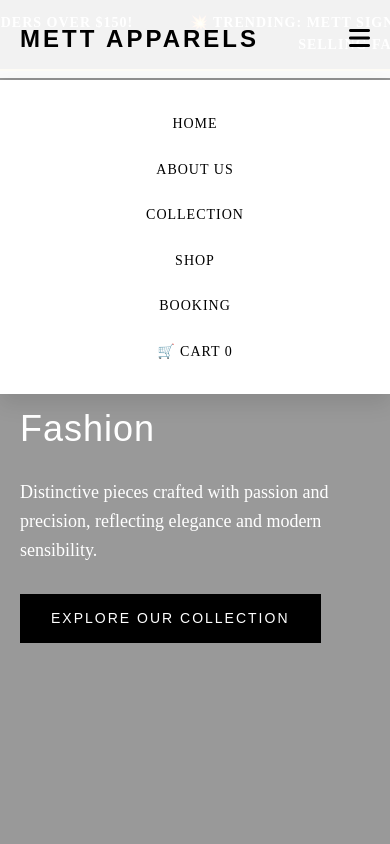
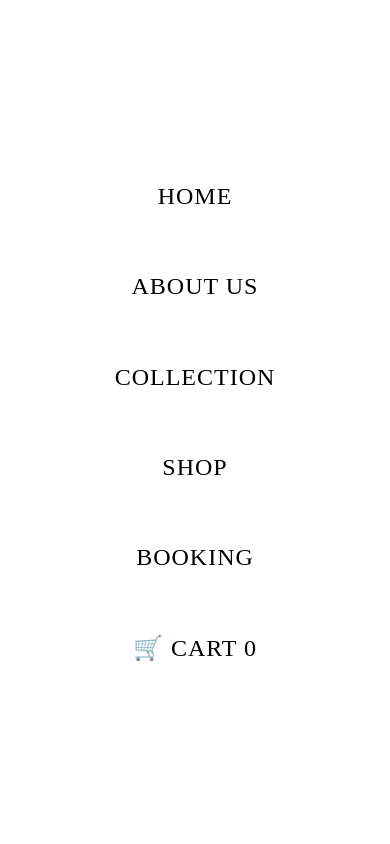
Before and after one commit to Chris-procoder/MettA-pparels, a website: page index.html in a window 390 px wide. Both pictures are taken after a click on the button 359 px from the left and 39 px from the top of the page. Shown: the top 844 px of the page. Drawn offline with Linux system fonts and the light colour scheme.

Commit message:
Update index.html

```diff
--- a/index.html
+++ b/index.html
@@ -873,23 +873,46 @@
 }
 <head>
   <style>
+    .hamburger {
+      display: none;
+      background: none;
+      border: none;
+      font-size: 2rem;
+      position: absolute;
+      top: 20px;
+      right: 20px;
+      z-index: 1100;
+    }
+
     #menu {
       display: flex;
       flex-direction: row;
       gap: 1rem;
+      list-style: none;
+      margin: 0;
+      padding: 1rem;
     }
 
-    .hamburger {
-      display: none;
-      background: none;
-      border: none;
-      font-size: 1.5rem;
+    #menu li a {
+      text-decoration: none;
+      color: black;
+      font-size: 1rem;
     }
 
     @media (max-width: 768px) {
       #menu {
         display: none;
         flex-direction: column;
+        justify-content: center;
+        align-items: center;
+        position: fixed;
+        top: 0;
+        left: 0;
+        width: 100vw;
+        height: 100vh;
+        background-color: white;
+        gap: 2rem;
+        z-index: 1000;
       }
 
       #menu.show {
@@ -898,6 +921,10 @@
 
       .hamburger {
         display: block;
+      }
+
+      #menu li a {
+        font-size: 1.5rem;
       }
     }
   </style>
```
